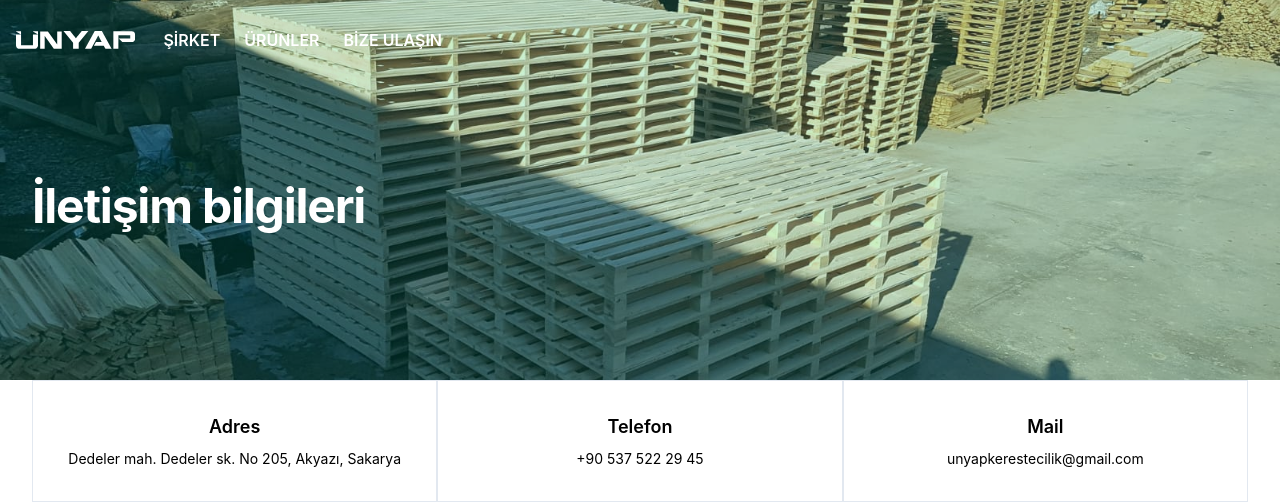
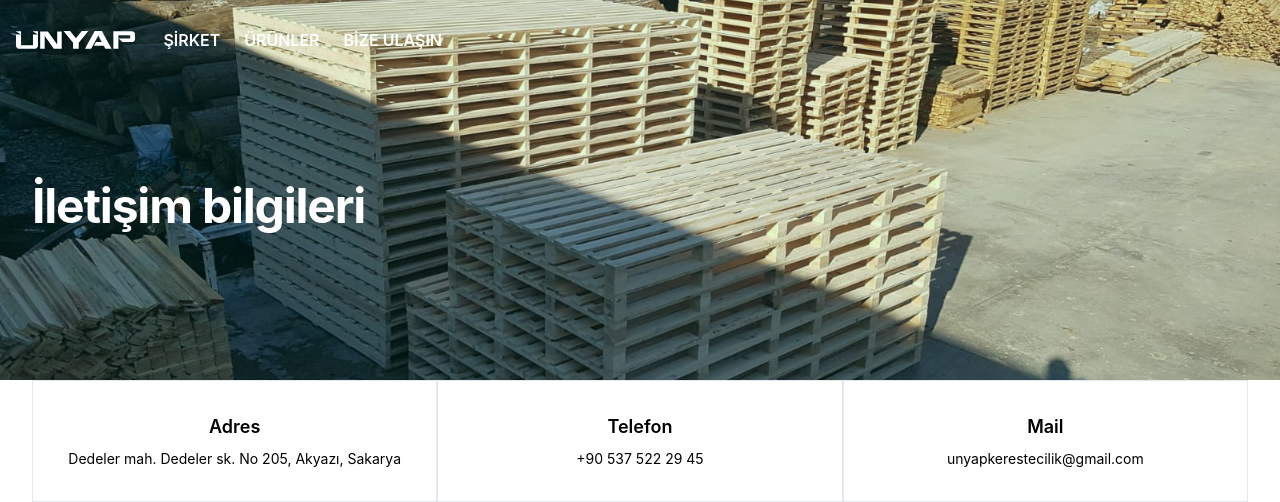
Before and after one commit to erkanunluturk/unyap, a Jekyll site: the page built from contact.markdown, in a window 1280 px wide. Shown: the top 502 px of the page. Built offline with Jekyll 4.4.1, drawn with Linux system fonts in a browser that asks for light colours; grey boxes are pictures that could not be loaded.

Commit message:
Update header.html

```diff
--- a/_includes/header.html
+++ b/_includes/header.html
@@ -16,7 +16,7 @@
       src="/assets/images/header/{{ include.image }}.jpeg"
     >
   {% endif %}
-  <div class="relative z-20" style="background-color: rgba(0, 184, 148, 0.2)">
+  <div class="relative z-20" style="background-color: rgba(0, 184, 148, 0.1)">
     <nav>
       <div class="p-4 flex items-center">
         <a aria-label="{{ site.data.company.title }}" href="/">
```
